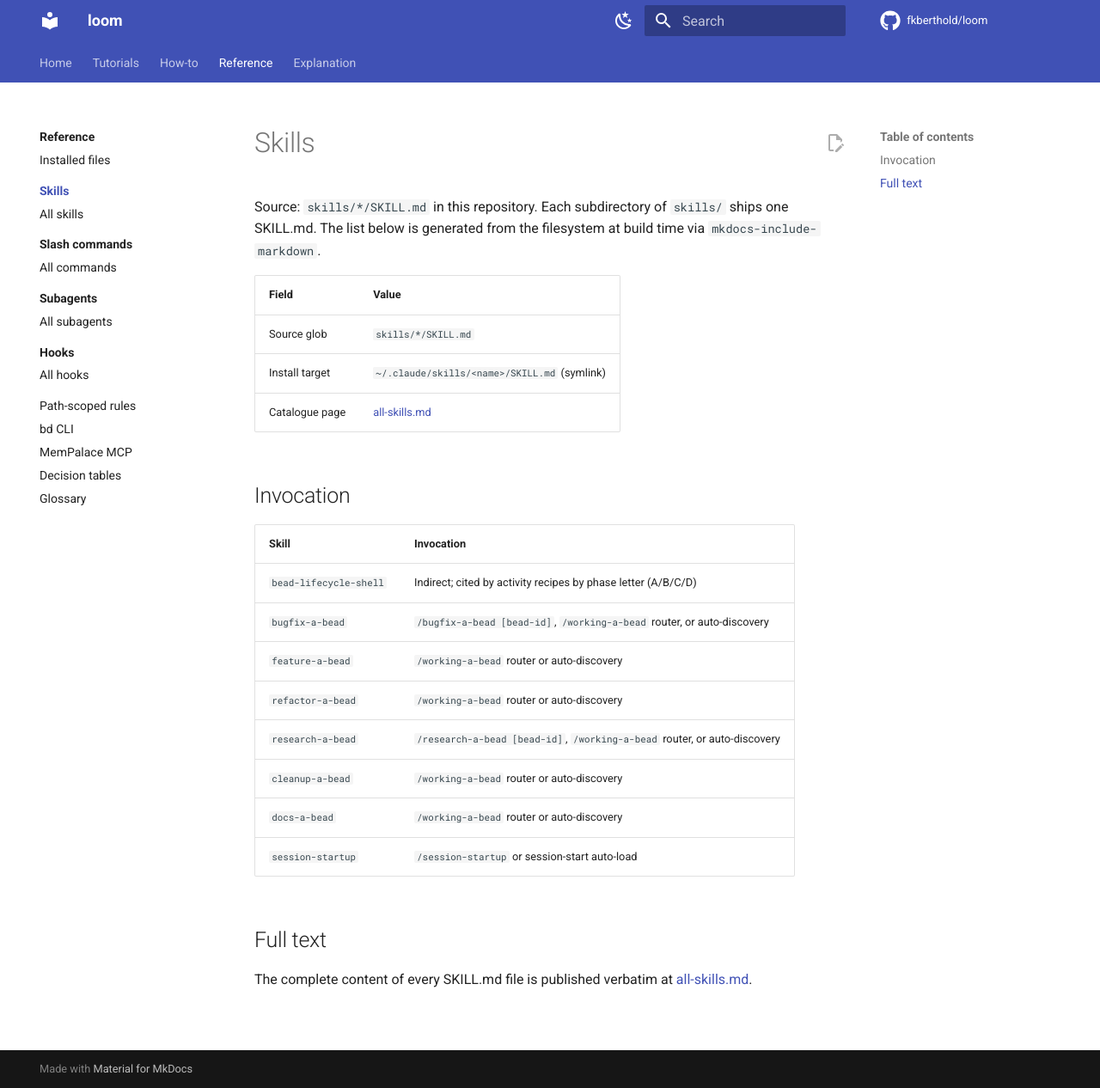
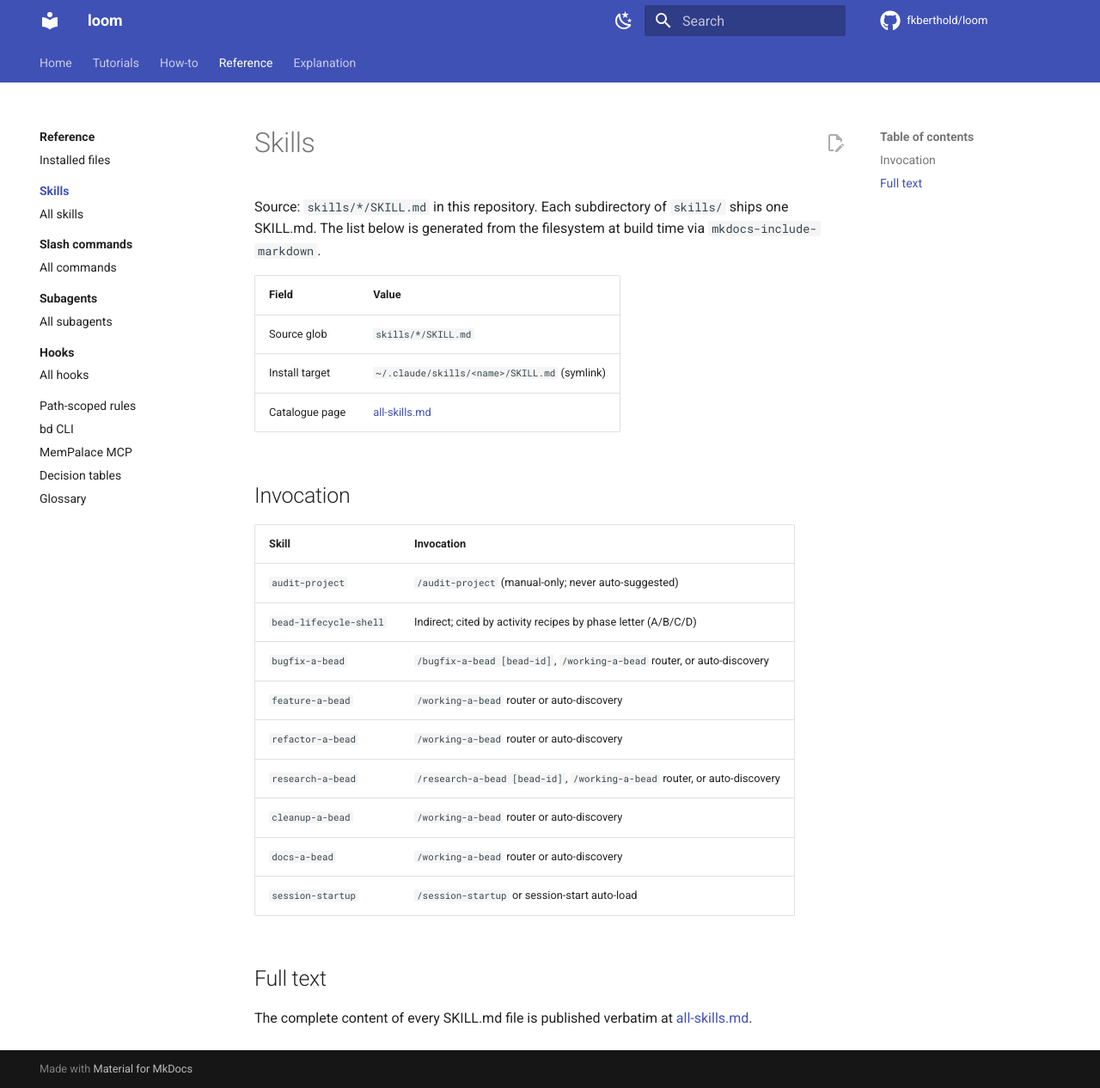
Before and after one commit to fkberthold/loom, an MkDocs documentation site: the page built from docs/reference/skills/index.md, in a window 1280 px wide and 1266 px high. Shown: the whole window at 86% size. Built offline with MkDocs 1.6.1 and Material for MkDocs 9.7.7, drawn with Linux system fonts in a browser that asks for light colours; comment, search, counter and statistics services are not loaded.

Commit message:
loom-5fq: backfill audit-project row in skills index

```diff
--- a/docs/reference/skills/index.md
+++ b/docs/reference/skills/index.md
@@ -14,6 +14,7 @@ filesystem at build time via `mkdocs-include-markdown`.
 
 | Skill | Invocation |
 |---|---|
+| `audit-project` | `/audit-project` (manual-only; never auto-suggested) |
 | `bead-lifecycle-shell` | Indirect; cited by activity recipes by phase letter (A/B/C/D) |
 | `bugfix-a-bead` | `/bugfix-a-bead [bead-id]`, `/working-a-bead` router, or auto-discovery |
 | `feature-a-bead` | `/working-a-bead` router or auto-discovery |
```
Also changed, not shown: 1 other file.
